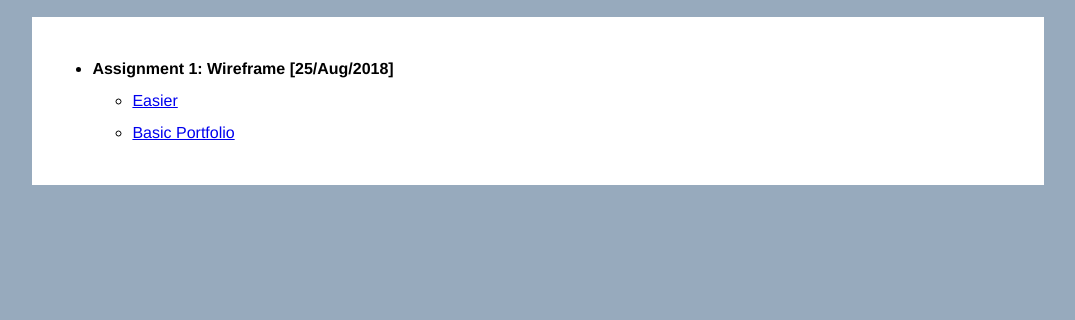
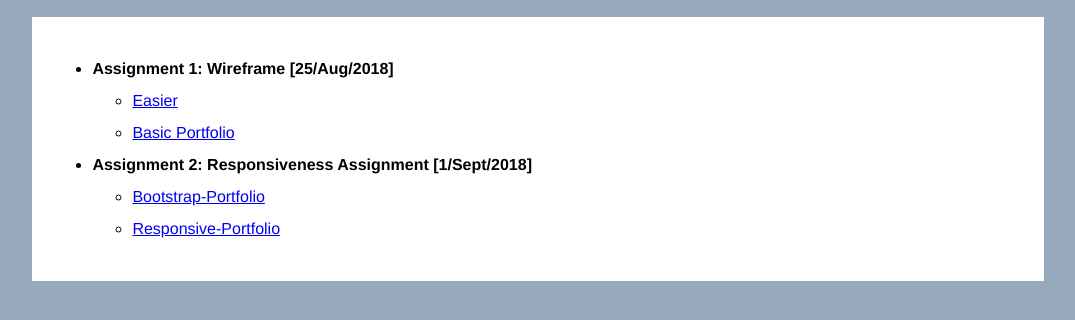
Before and after one commit to seiji13r/2018codingBootcampCoursework, a plain HTML site: page index.html in a window 1280 px wide. Shown: the part 170-490 px from the top of the page, without its empty margins (102-1177 px from the left). Drawn offline with Linux system fonts and the light colour scheme.

Commit message:
02-HW Links Added to the Main menu

```diff
--- a/index.html
+++ b/index.html
@@ -21,6 +21,13 @@
             <li><a href="01-HW-Wireframe/Basic-Portfolio/index.html">Basic Portfolio</a></li>
           </ul>
       </li>
+      <li>
+          <strong>Assignment 2: Responsiveness Assignment [1/Sept/2018]</strong>
+          <ul>
+            <li><a href="https://seiji13r.github.io/2018codingBootcampCoursework/02-HW-Portfolios/Bootstrap-Portfolio/">Bootstrap-Portfolio</a></li>
+            <li><a href="https://seiji13r.github.io/2018codingBootcampCoursework/02-HW-Portfolios/Responsive-Portfolio/">Responsive-Portfolio</a></li>
+          </ul>
+      </li>
     </ul>
   </section>
 </body>
```
